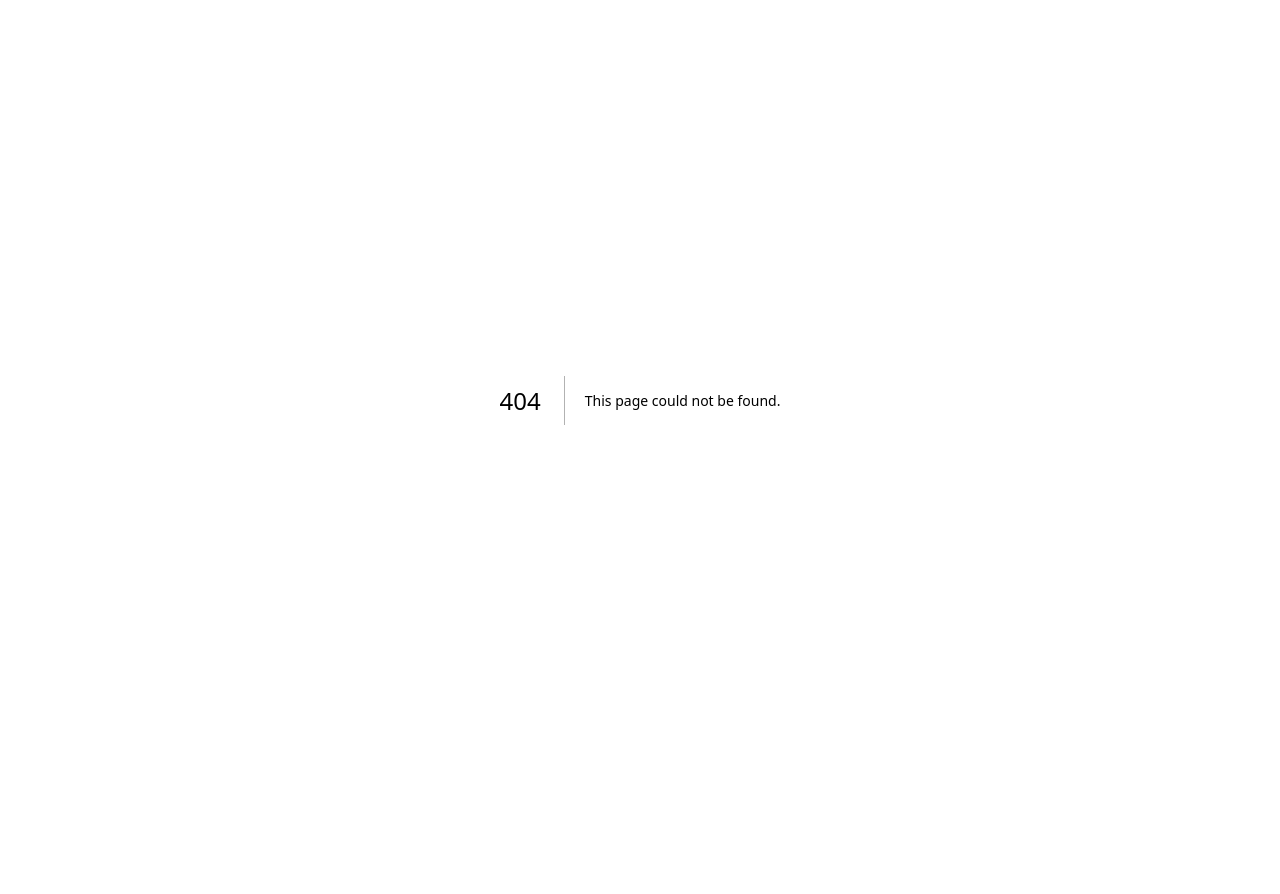
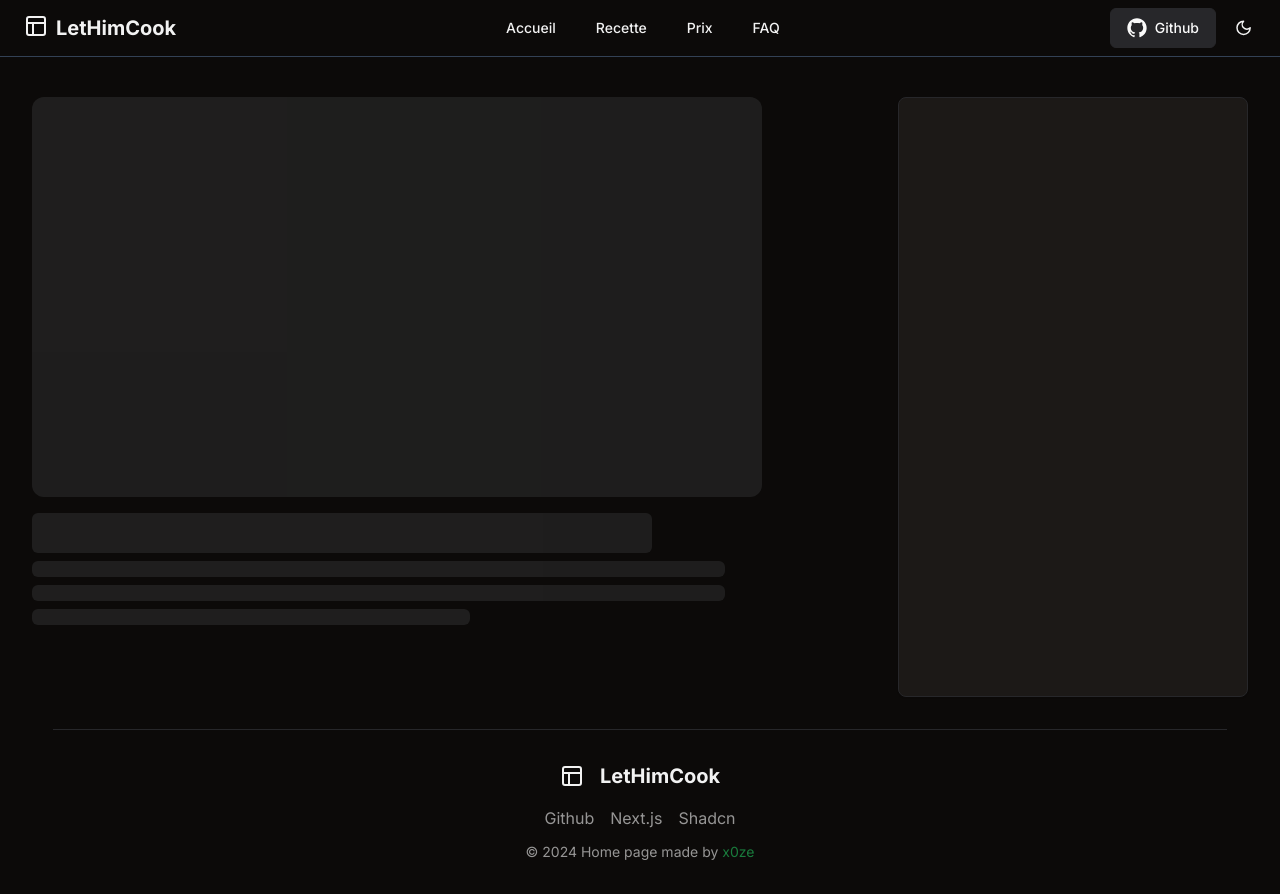
Before and after one commit to x0ze/Cooking-AI, a Next.js app in the folder lethimcook-app/: page /generate in a window 1280 px wide. Before the commit this address had no page. Before the commit the page ends 800 px from the top, so only its background shows below. Built offline with nearby package versions, Linux system fonts and the light colour scheme.

Commit message:
update stepper

```diff
--- /dev/null
+++ b/lethimcook-app/app/generate/page.tsx
@@ -0,0 +1,15 @@
+import Image from "next/image";
+import { Navbar } from "@/components/ui/Navbar";
+import { Footer } from "@/components/ui/Footer";
+import { Recipe } from "@/components/recipe";
+
+export default function Home() {
+  return (
+    <div>
+      <Navbar></Navbar>
+      <Recipe />
+      <Footer />
+    </div>
+
+  );
+}
--- /dev/null
+++ b/lethimcook-app/components/recipe.tsx
@@ -0,0 +1,22 @@
+
+import { Skeleton } from "@/components/ui/skeleton"
+import { Card } from "./ui/card"
+
+export function Recipe() {
+  return (
+    <div className="container flex flex-row justify-between mt-10">
+       <div className="h-full w-[60%]">
+            <Skeleton className="h-[400px] w-full rounded-xl" />
+            <div className="space-y-2">
+                <Skeleton className="h-10 w-[85%] mt-4" />
+                <Skeleton className="h-4 w-[95%]" />
+                <Skeleton className="h-4 w-[95%]" />
+                <Skeleton className="h-4 w-[60%]" />
+            </div>
+       </div>
+      <Card className="w-[350px] h-[600px] m-0">
+
+      </Card>
+    </div>
+  )
+}
--- /dev/null
+++ b/lethimcook-app/components/ui/skeleton.tsx
@@ -0,0 +1,15 @@
+import { cn } from "@/lib/utils"
+
+function Skeleton({
+  className,
+  ...props
+}: React.HTMLAttributes<HTMLDivElement>) {
+  return (
+    <div
+      className={cn("animate-pulse rounded-md bg-muted", className)}
+      {...props}
+    />
+  )
+}
+
+export { Skeleton }
```
